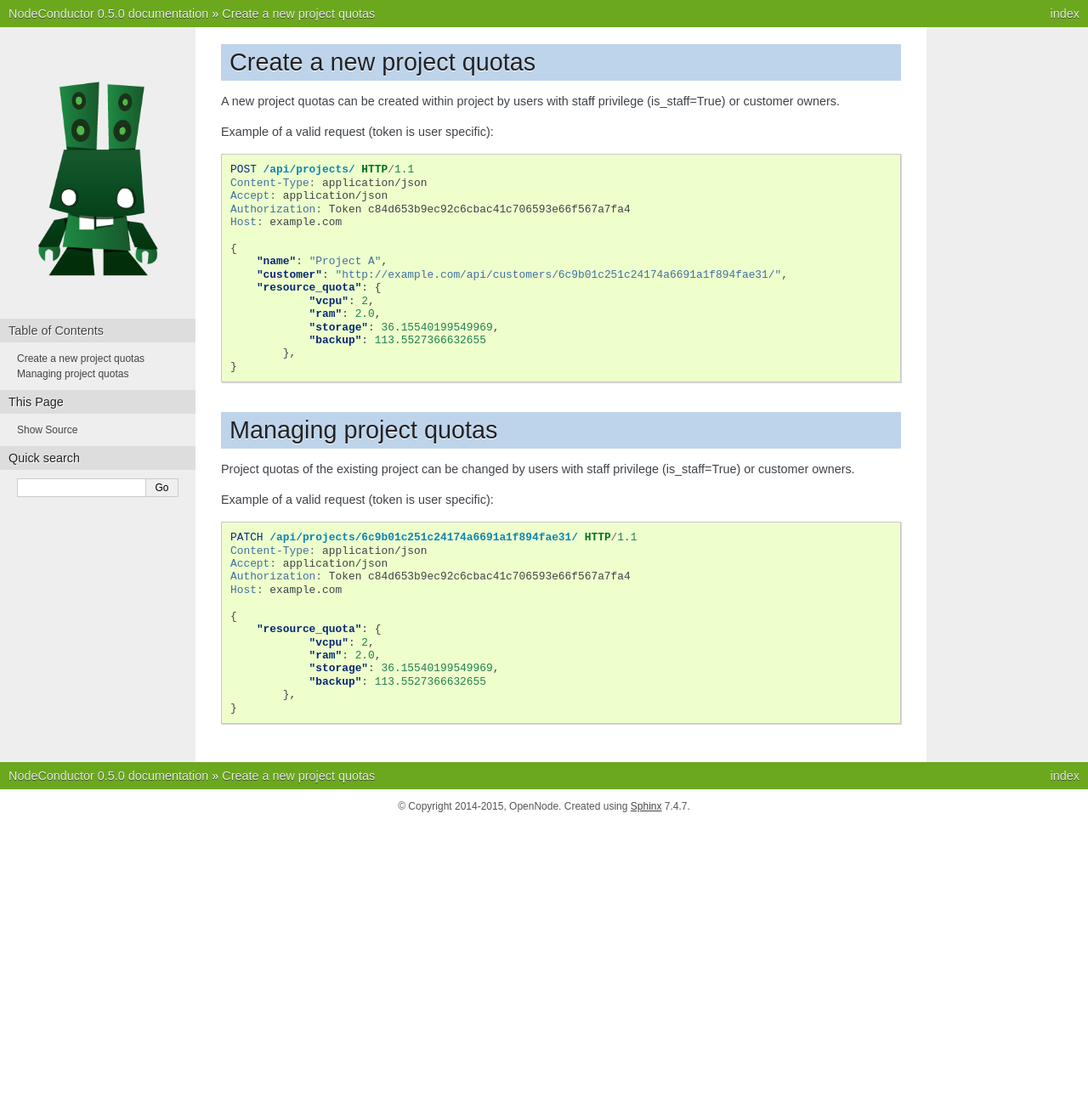
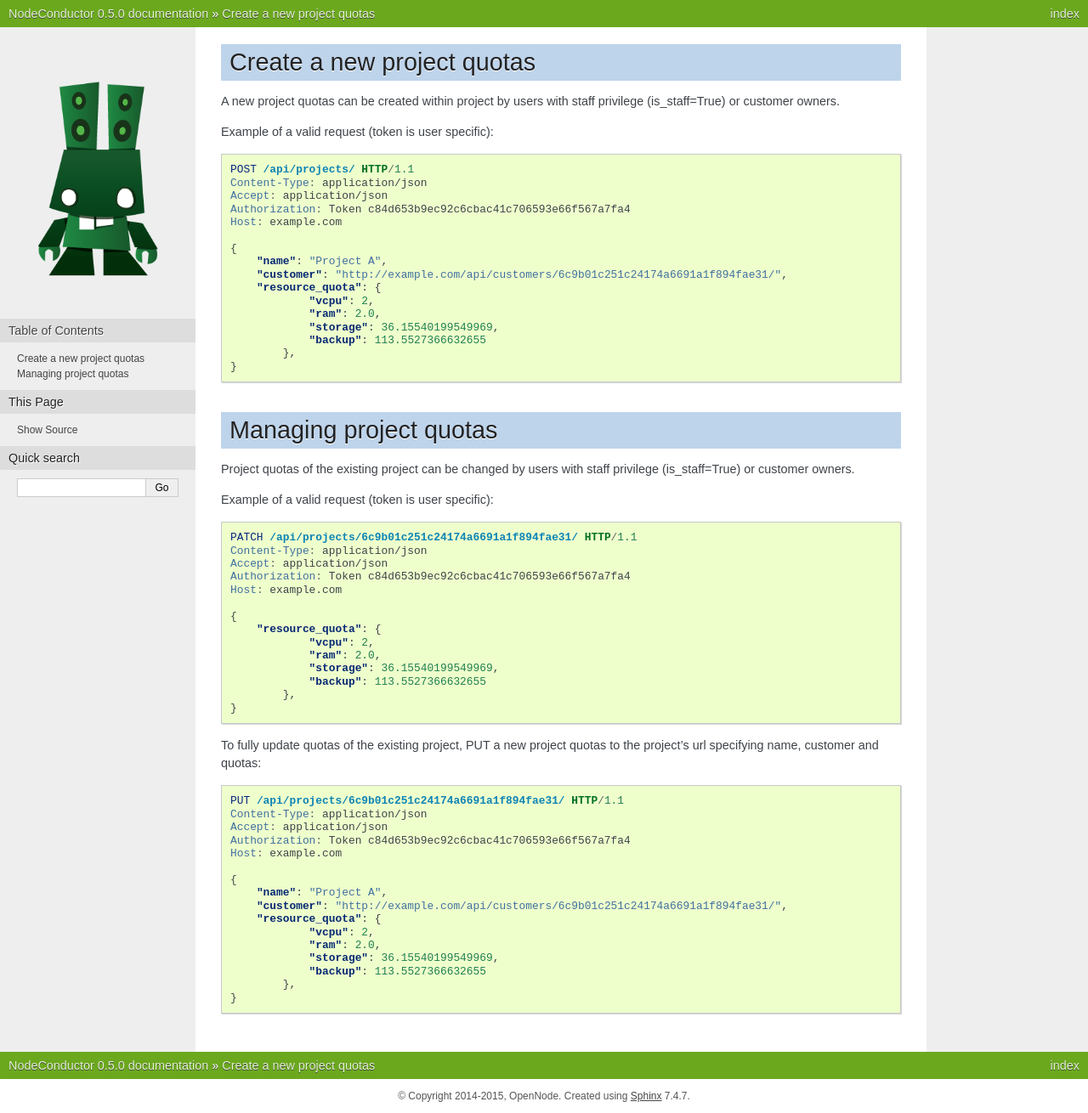
Before and after one commit to opennode/waldur-core, a Sphinx documentation site: the page built from docs/api/project_quotas.rst, in a window 1280 px wide. Shown: the whole page at 85% size. Built offline with Sphinx 7.4.7, drawn with Linux system fonts in a browser that asks for light colours; before the commit the page ends 969 px from its top, so only the background shows below that.

Commit message:
Add example of quotas update through PUT
nc-140

```diff
--- a/docs/api/project_quotas.rst
+++ b/docs/api/project_quotas.rst
@@ -47,3 +47,25 @@ Example of a valid request (token is user specific):
                 "backup": 113.5527366632655
             },
     }
+
+To fully update quotas of the existing project, PUT a new project quotas to the project's url
+specifying name, customer and quotas:
+
+.. code-block:: http
+
+    PUT /api/projects/6c9b01c251c24174a6691a1f894fae31/ HTTP/1.1
+    Content-Type: application/json
+    Accept: application/json
+    Authorization: Token c84d653b9ec92c6cbac41c706593e66f567a7fa4
+    Host: example.com
+
+    {
+        "name": "Project A",
+        "customer": "http://example.com/api/customers/6c9b01c251c24174a6691a1f894fae31/",
+        "resource_quota": {
+                "vcpu": 2,
+                "ram": 2.0,
+                "storage": 36.15540199549969,
+                "backup": 113.5527366632655
+            },
+    }
```
